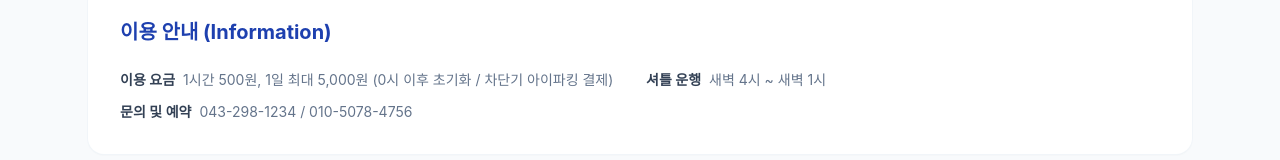
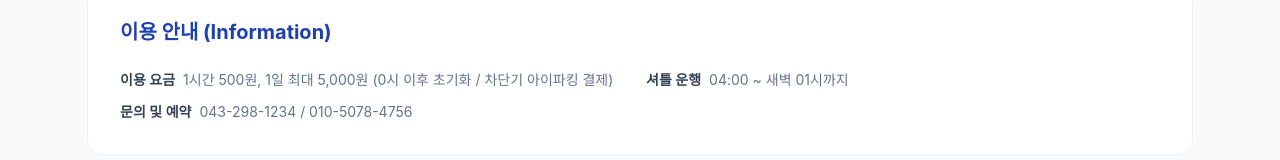
Before and after one commit to blueeye2024/parking, a React (Vite) app in the folder frontend/: page /about in a window 1280 px wide. Shown: the part 1059-1219 px from the top of the page. Built offline with nearby package versions, Linux system fonts and the light colour scheme; a web font is replaced by a local one.

Commit message:
Update shuttle operation time format

```diff
--- a/frontend/src/components/AboutUs.jsx
+++ b/frontend/src/components/AboutUs.jsx
@@ -73,7 +73,7 @@ const AboutUs = () => {
                 <div className="grid grid-cols-1 sm:grid-cols-2 gap-3 text-sm">
                     {[
                         { label: '이용 요금', value: '1시간 500원, 1일 최대 5,000원 (0시 이후 초기화 / 차단기 아이파킹 결제)' },
-                        { label: '셔틀 운행', value: '새벽 4시 ~ 새벽 1시' },
+                        { label: '셔틀 운행', value: '04:00 ~ 새벽 01시까지' },
                         { label: '문의 및 예약', value: '043-298-1234 / 010-5078-4756' },
                     ].map((item, i) => (
                         <div key={i} className="flex items-start gap-2">
```
